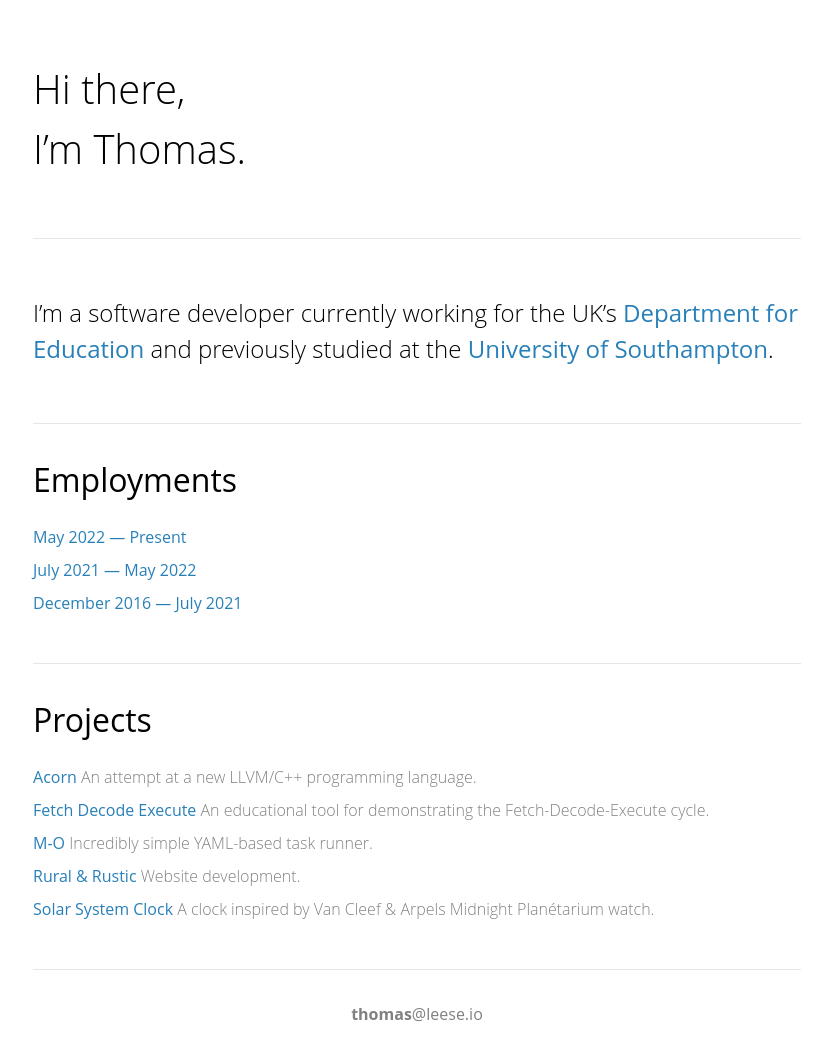
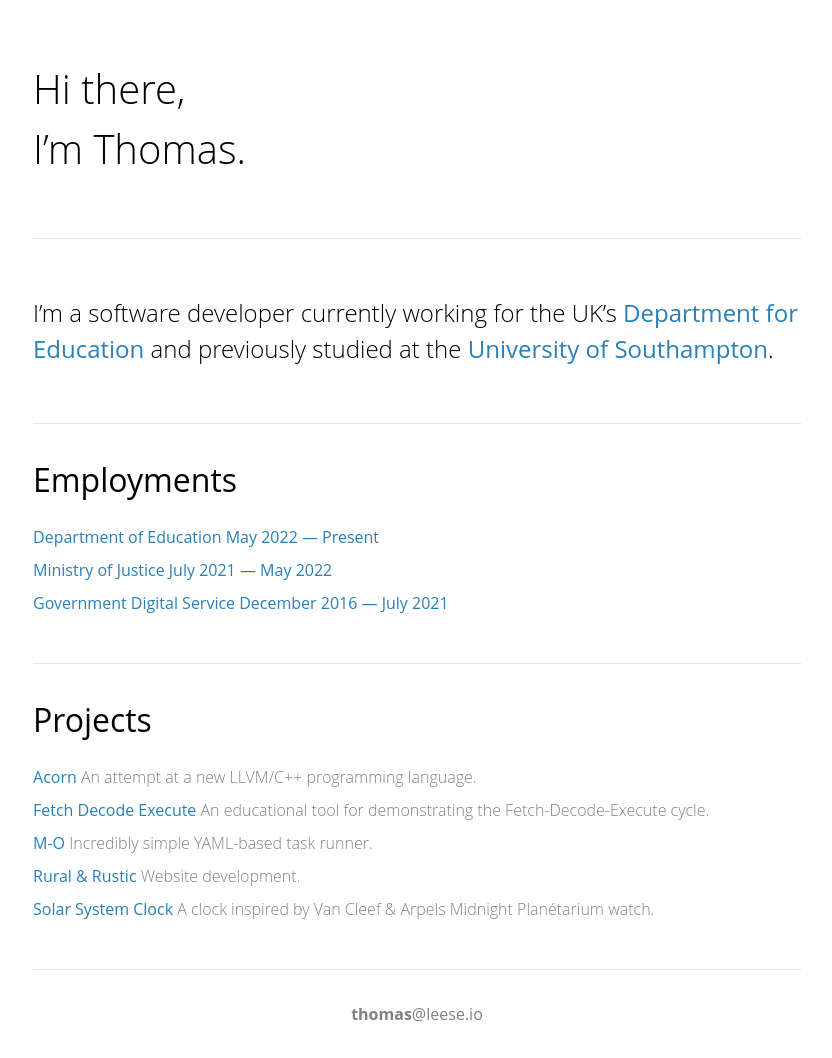
Before and after one commit to thomasleese/thomasleese.github.io, a Jekyll site: the page built from index.html, in a window 1280 px wide. Shown: the whole page, without its empty margins (223-1055 px from the left). Built offline with Jekyll 4.4.1, drawn with Linux system fonts in a browser that asks for light colours; some web fonts are replaced.

```diff
--- a/index.html
+++ b/index.html
@@ -19,7 +19,7 @@ layout: base
 
     <ul class="bulletless">
       {% for employment in site.data.employments %}
-        <li><a href="{{ employment.url }}">{{ employment.title }} {{ employment.description }}</a></li>
+        <li><a href="{{ employment.url }}">{{ employment.name }} {{ employment.description }}</a></li>
       {% endfor %}
     </ul>
   </section>
@@ -29,7 +29,7 @@ layout: base
 
     <ul class="bulletless">
       {% for project in site.data.projects %}
-        <li><a href="{{ project.url }}">{{ project.title }}</a> {{ project.description }}</li>
+        <li><a href="{{ project.url }}">{{ project.name }}</a> {{ project.description }}</li>
       {% endfor %}
     </ul>
   </section>
```
Also changed, not shown: _data/projects.yaml (+5 -5 lines).
